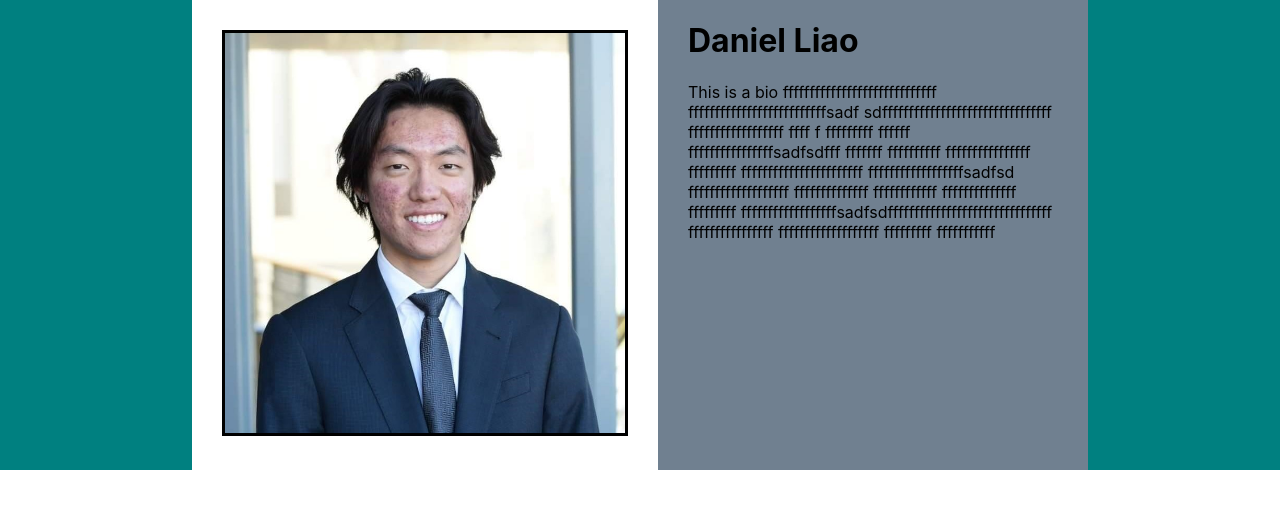
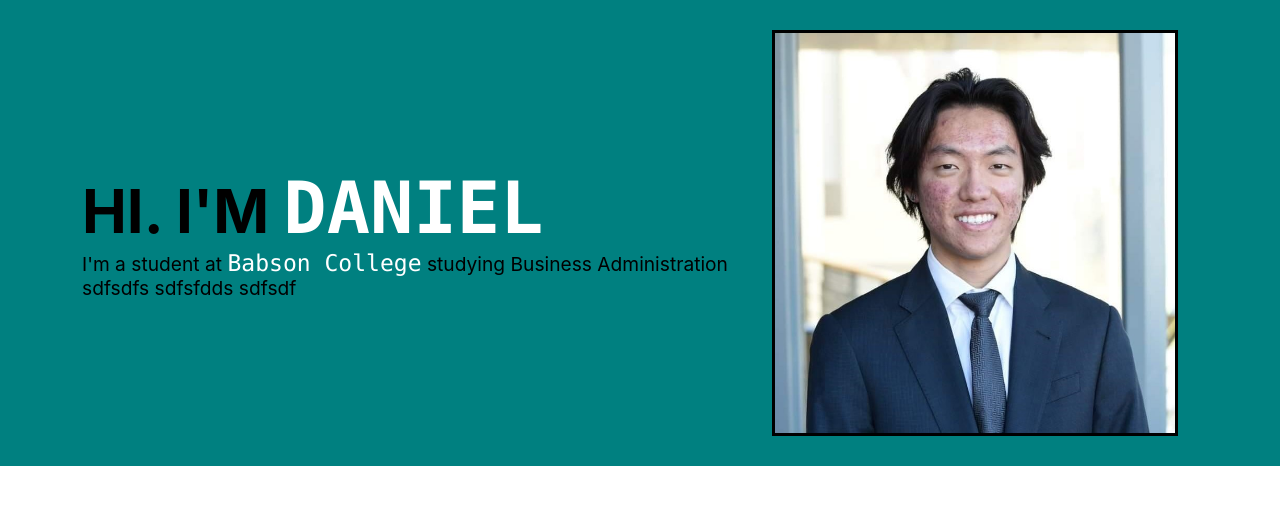
Before and after one commit to Dojo456/personal-website, a React (Create React App) app: page / in a window 1280 px wide. Shown: the top 508 px of the page. Built offline with nearby package versions, Linux system fonts and the light colour scheme.

Commit message:
Rescaling profile

```diff
--- a/src/Profile.tsx
+++ b/src/Profile.tsx
@@ -1,61 +1,83 @@
-import { FC } from "react";
+import { FC, useEffect, useRef, useState } from "react";
 import styled from "styled-components";
 const headshot = require("./Headshot.jpg");
 
-const BaseDiv = styled.div`
+const DisplayDiv = styled.div<{
+    overflow: boolean;
+}>`
     display: flex;
+    align-items: center;
     justify-content: center;
-`;
-
-const DisplayDiv = styled.div`
-    width: 70%;
-    height: 70%;
-    display: flex;
-    flex-direction: row;
-    background-color: slategrey;
-`;
-
-const ImageDiv = styled.div`
-    background-color: white;
+    width: 100%;
+    flex-direction: ${(props) => (props.overflow ? "column" : "row")};
 `;
 
 const HeadshotImg = styled.img`
     left: 0;
     margin: 30px;
     width: 400px;
-    height: auto;
+    height: 400px;
     border: medium solid black;
 `;
 
-const TextSpan = styled.div`
-    padding-left: 30px;
-    padding-right: 30px;
+const TextDiv = styled.div`
+    padding: 10px;
+`;
+
+const MainText = styled.h1`
+    text-transform: uppercase;
+    font-size: 60px;
+    margin-bottom: 0px;
+    margin-top: 0px;
+    min-width: 300px;
+    max-width: 100%;
+`;
+
+const HighlightedText = styled.code`
+    font-size: 120%;
+    color: white;
+`;
+
+const SubText = styled.p`
+    font-size: larger;
+    max-width: 650px;
+    margin-bottom: 0px;
+    margin-top: 0px;
 `;
 
 export const Profile: FC = () => {
+    const [overflow, setOverflow] = useState(false);
+    const textRef = useRef<HTMLHeadingElement>(null);
+
+    const handleResize = () => {
+        let newOverflow = false;
+
+        if (textRef !== null) {
+            if (textRef.current!.offsetWidth + 460 > window.innerWidth) {
+                newOverflow = true;
+            }
+        }
+
+        setOverflow(newOverflow);
+    };
+
+    useEffect(() => {
+        window.addEventListener("resize", handleResize, false);
+    });
+
     return (
-        <BaseDiv>
-            <DisplayDiv>
-                <ImageDiv>
-                    <HeadshotImg src={headshot} alt="headshot"></HeadshotImg>
-                </ImageDiv>
-                <TextSpan>
-                    <h1>Daniel Liao</h1>
-                    <p>
-                        This is a bio fffffffffffffffffffffffffffff
-                        ffffffffffffffffffffffffffsadf
-                        sdffffffffffffffffffffffffffffffff ffffffffffffffffff
-                        ffff f fffffffff ffffff ffffffffffffffffsadfsdfff
-                        fffffff ffffffffff ffffffffffffffff fffffffff
-                        fffffffffffffffffffffff ffffffffffffffffffsadfsd
-                        fffffffffffffffffff ffffffffffffff ffffffffffff
-                        ffffffffffffff fffffffff
-                        ffffffffffffffffffsadfsdfffffffffffffffffffffffffffffff
-                        ffffffffffffffff fffffffffffffffffff fffffffff
-                        fffffffffff
-                    </p>
-                </TextSpan>
-            </DisplayDiv>
-        </BaseDiv>
+        <DisplayDiv overflow={overflow}>
+            <TextDiv>
+                <MainText ref={textRef}>
+                    Hi. I'm <HighlightedText>Daniel</HighlightedText>
+                </MainText>
+                <SubText>
+                    I'm a student at{" "}
+                    <HighlightedText>Babson College</HighlightedText> studying
+                    Business Administration sdfsdfs sdfsfdds sdfsdf
+                </SubText>
+            </TextDiv>
+            <HeadshotImg src={headshot} alt="headshot"></HeadshotImg>
+        </DisplayDiv>
     );
 };
```
Also changed, not shown: 1 other file (tests, documents, lock files or other folders).
